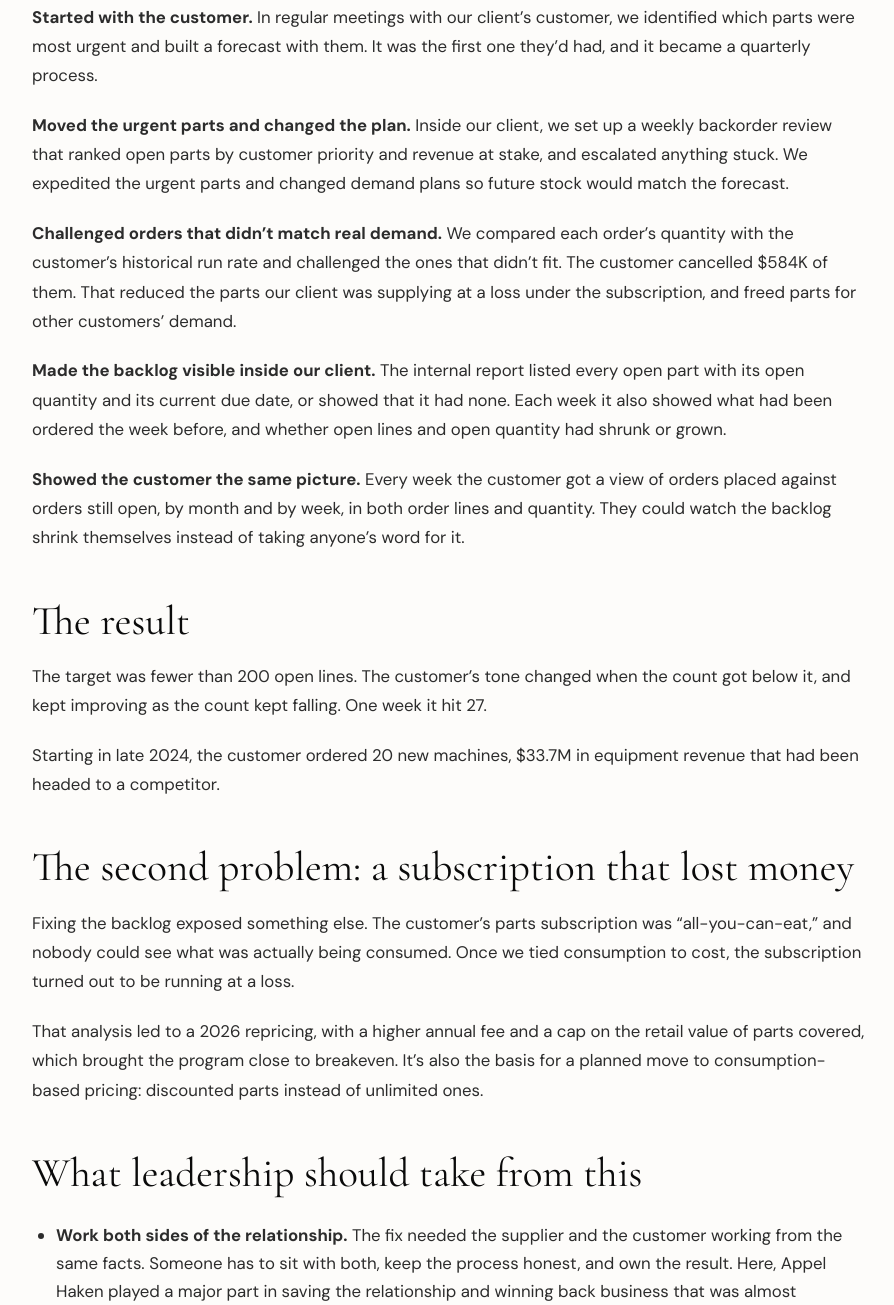
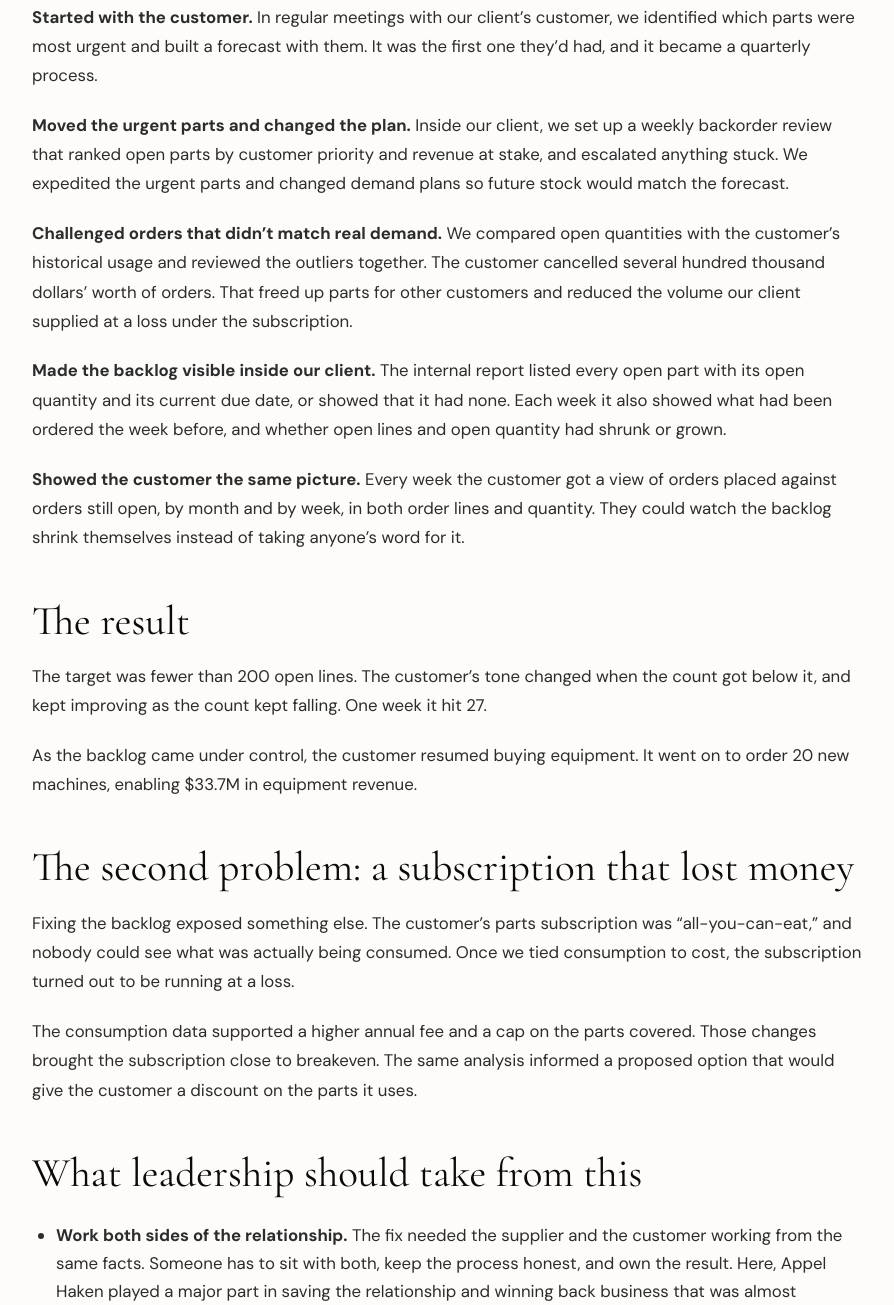
Before and after one commit to Tac147-AH/appel-haken, a plain HTML site: page insights/parts-backlog/index.html in a window 1280 px wide. Shown: the part 1119-2424 px from the top of the page, without its empty margins (190-1084 px from the left). Drawn offline with nearby package versions, Linux system fonts and the light colour scheme.

Commit message:
Generalize cancellation value and chronology in the parts case

```diff
--- a/insights/parts-backlog/index.html
+++ b/insights/parts-backlog/index.html
@@ -93,7 +93,7 @@
 <div class="mobile-menu" id="mobileMenu" role="navigation" aria-label="Menu" hidden><a href="/services/">Services</a><a href="/#results">Results</a><a href="/about/">About</a><a href="/faq/">FAQ</a><a href="/insights/">Insights</a><a href="/contact/#request" class="mobile-cta" data-cta="mobile-menu">Start the Conversation</a></div>
 
 <main id="main"><article><section class="hero page-hero" id="heroSection"><div class="hero-inner"><div class="hero-content"><div class="section-tag"><a href="/insights/">Insights</a> &middot; November 18, 2026</div><h1>When a customer stops buying equipment, look at the parts backlog</h1><p class="hero-sub">How clearing an aftermarket backlog won back $33.7M in equipment orders, and what to check in your own business.</p></div></div></section><div class="page-content article-body">
-<p>Our client, an equipment manufacturer, was about to lose a critical customer. The customer hadn&rsquo;t placed a new equipment order going into 2024. The machines weren&rsquo;t the problem. The parts were.</p>
+<p>Our client, an equipment manufacturer, was about to lose a critical customer. New equipment orders had stopped. The customer was waiting on parts for the machines it already owned.</p>
 <p>Spare-part backorders were so bad that the customer&rsquo;s equipment uptime had taken a serious hit. From where they sat, buying more of the same equipment would only make things worse: more machines that could end up waiting on parts. The relationship was close to over, and the next order was almost certainly going to a competitor.</p>
 <h2 class="section-heading">What we found</h2>
 <p>When we started, this one customer had more than 2,000 open order lines. Some had a due date. Some had none at all. There was no shared view of what was urgent, what was late, or whether the backlog was getting better or worse.</p>
@@ -102,15 +102,15 @@
 <h2 class="section-heading">What we did</h2>
 <p><strong>Started with the customer.</strong> In regular meetings with our client&rsquo;s customer, we identified which parts were most urgent and built a forecast with them. It was the first one they&rsquo;d had, and it became a quarterly process.</p>
 <p><strong>Moved the urgent parts and changed the plan.</strong> Inside our client, we set up a weekly backorder review that ranked open parts by customer priority and revenue at stake, and escalated anything stuck. We expedited the urgent parts and changed demand plans so future stock would match the forecast.</p>
-<p><strong>Challenged orders that didn&rsquo;t match real demand.</strong> We compared each order&rsquo;s quantity with the customer&rsquo;s historical run rate and challenged the ones that didn&rsquo;t fit. The customer cancelled $584K of them. That reduced the parts our client was supplying at a loss under the subscription, and freed parts for other customers&rsquo; demand.</p>
+<p><strong>Challenged orders that didn&rsquo;t match real demand.</strong> We compared open quantities with the customer&rsquo;s historical usage and reviewed the outliers together. The customer cancelled several hundred thousand dollars&rsquo; worth of orders. That freed up parts for other customers and reduced the volume our client supplied at a loss under the subscription.</p>
 <p><strong>Made the backlog visible inside our client.</strong> The internal report listed every open part with its open quantity and its current due date, or showed that it had none. Each week it also showed what had been ordered the week before, and whether open lines and open quantity had shrunk or grown.</p>
 <p><strong>Showed the customer the same picture.</strong> Every week the customer got a view of orders placed against orders still open, by month and by week, in both order lines and quantity. They could watch the backlog shrink themselves instead of taking anyone&rsquo;s word for it.</p>
 <h2 class="section-heading">The result</h2>
 <p>The target was fewer than 200 open lines. The customer&rsquo;s tone changed when the count got below it, and kept improving as the count kept falling. One week it hit 27.</p>
-<p>Starting in late 2024, the customer ordered 20 new machines, $33.7M in equipment revenue that had been headed to a competitor.</p>
+<p>As the backlog came under control, the customer resumed buying equipment. It went on to order 20 new machines, enabling $33.7M in equipment revenue.</p>
 <h2 class="section-heading">The second problem: a subscription that lost money</h2>
 <p>Fixing the backlog exposed something else. The customer&rsquo;s parts subscription was &ldquo;all-you-can-eat,&rdquo; and nobody could see what was actually being consumed. Once we tied consumption to cost, the subscription turned out to be running at a loss.</p>
-<p>That analysis led to a 2026 repricing, with a higher annual fee and a cap on the retail value of parts covered, which brought the program close to breakeven. It&rsquo;s also the basis for a planned move to consumption-based pricing: discounted parts instead of unlimited ones.</p>
+<p>The consumption data supported a higher annual fee and a cap on the parts covered. Those changes brought the subscription close to breakeven. The same analysis informed a proposed option that would give the customer a discount on the parts it uses.</p>
 <h2 class="section-heading">What leadership should take from this</h2>
 <ul>
 <li><strong>Work both sides of the relationship.</strong> The fix needed the supplier and the customer working from the same facts. Someone has to sit with both, keep the process honest, and own the result. Here, Appel Haken played a major part in saving the relationship and winning back business that was almost certainly going to a competitor.</li>
```
